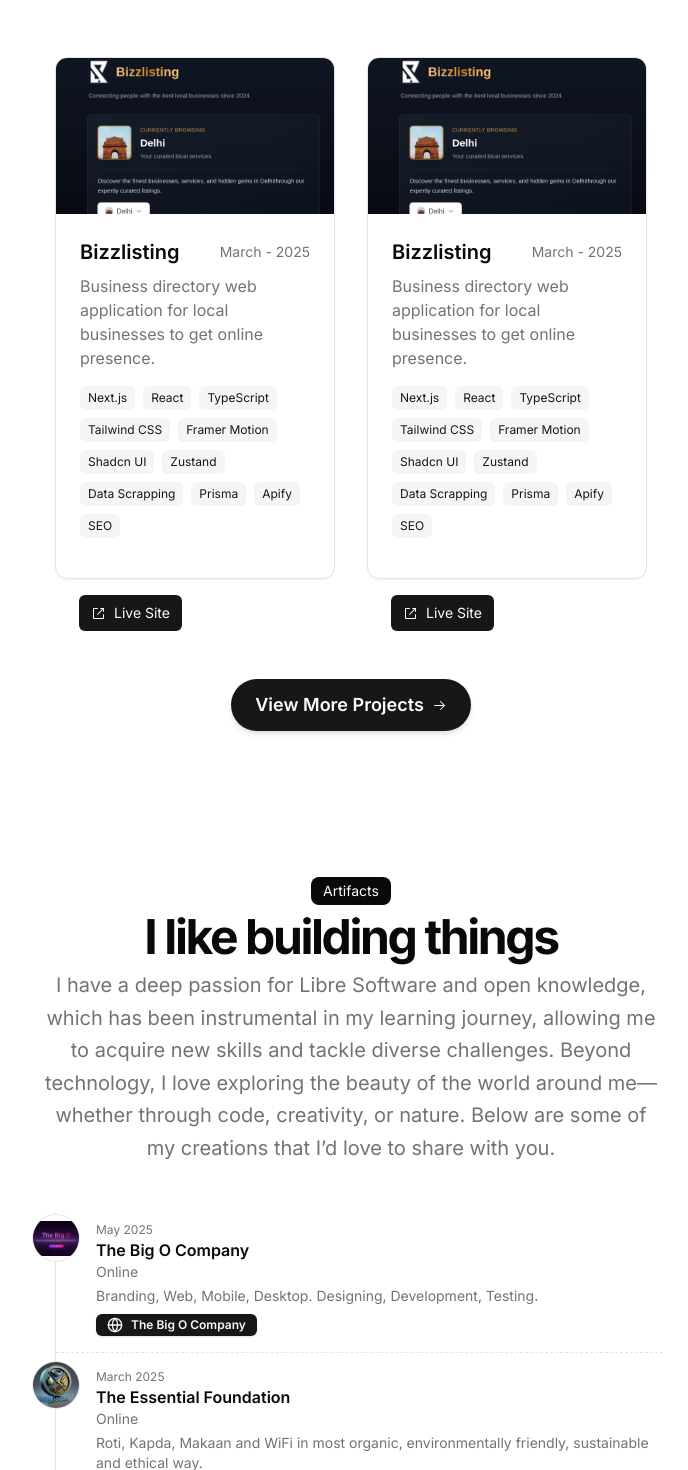
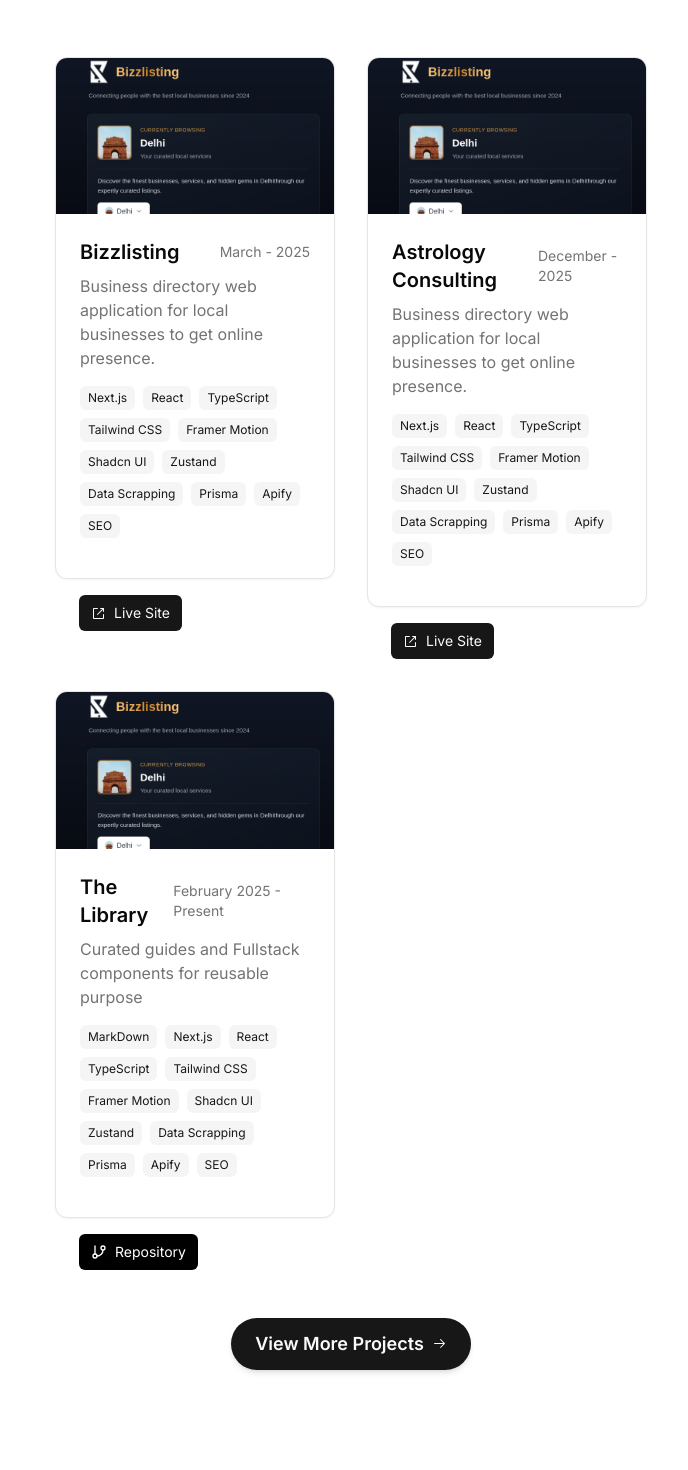
Before and after one commit to atulraj85/me, a Next.js app: page / in a window 1280 px wide. Shown: the part 958-2428 px from the top of the page, without its empty margins (289-977 px from the left). Built offline with nearby package versions, Linux system fonts and the light colour scheme.

Commit message:
Updated projectDetails after merging main

```diff
--- a/src/data/projects/projectDetails.ts
+++ b/src/data/projects/projectDetails.ts
@@ -58,8 +58,8 @@ export const projectData: { [key: string]: ProjectDetails } = {
     ],
   },
   astrologyconsulting: {
-    slug:'bizzlisting',
-    name: "Bizzlisting",
+    slug:'astrologyconsulting',
+    name: "Astrology Consulting",
     image: '/bizzlisting/image.png',
 
     description:
@@ -86,7 +86,7 @@ export const projectData: { [key: string]: ProjectDetails } = {
       repo: "",
       live: "https://www.bizzlisting.com/Delhi",
     },
-    dates: "March - 2025",
+    dates: "December - 2025",
     screenshots: [
       {
         src: "/bizzlisting/image copy.png",
@@ -112,7 +112,60 @@ export const projectData: { [key: string]: ProjectDetails } = {
       }
     ],
   },
+  thelibrary: {
+    slug:'thelibrary',
+    name: "The Library",
+    image: '/bizzlisting/image.png',
 
+    description:
+      "Curated guides and Fullstack components for reusable purpose",
+    longDescription: `
+        Here i have priorities on FOSS, Free and Open Source alternatives of mainstream application so that developers can easily access the source code of the tool they are using, this will further help the overall growth and web community
+      `,
+    technologies: [
+      "MarkDown",
+      "Next.js",
+      "React",
+      "TypeScript",
+      "Tailwind CSS",
+      "Framer Motion",
+      "Shadcn UI",
+      "Zustand",
+      "Data Scrapping",
+      "Prisma",
+      "Apify",
+      "SEO",
+    ],
+    links: {
+      repo: "https://codeberg.org/the-library-node",
+      live: "",
+    },
+    dates: "February 2025 - Present",
+    screenshots: [
+      {
+        src: "/bizzlisting/image copy.png",
+        alt: "Homepage Overview",
+        description:
+          "Clean and modern homepage layout with modern service categories and advertisements.",
+      },
+      {
+        src: "/bizzlisting/image copy 2.png",
+        alt: "Services Page",
+        description:
+          "Detailed services page with filters and service providers.",
+      },
+      {
+        src: "/bizzlisting/image copy 3.png",
+        alt: "Services Page",
+        description: "Service providers listing.",
+      },
+      {
+        src: "/bizzlisting/image copy 4.png",
+        alt: "Beautiful Footer",
+        description: "Footer with Dynamic City data.",
+      }
+    ],
+  },
   // Add more projects here
 };
 
```
